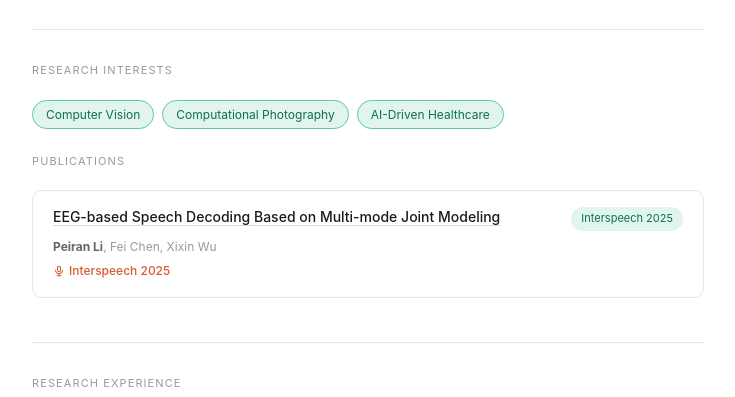
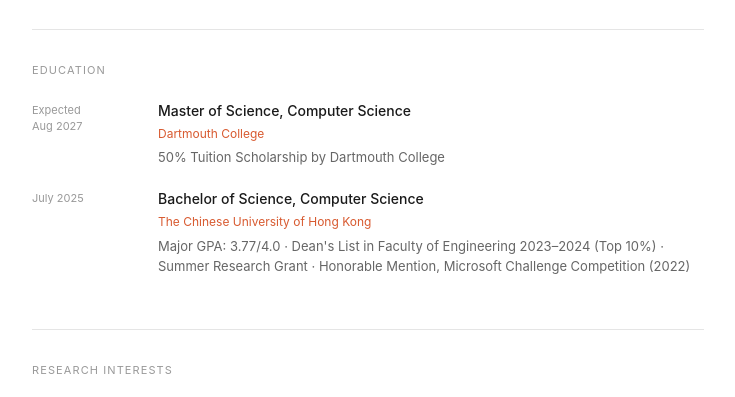
Before and after one commit to Prsteps/Peiran-Website, a plain HTML site: page index.html in a window 1280 px wide. Shown: the part 355-752 px from the top of the page, without its empty margins (272-1007 px from the left). Drawn offline with Linux system fonts and the light colour scheme.

Commit message:
fix nav scroll and add education

```diff
--- a/index.html
+++ b/index.html
@@ -277,10 +277,10 @@
   <nav class="nav">
     <span class="nav-logo">Peiran Li</span>
     <div class="nav-links">
-      <a class="active" onclick="scrollTo('research')">research</a>
-      <a onclick="scrollTo('experience')">experience</a>
-      <a onclick="scrollTo('photos')">life</a>
-      <a onclick="scrollTo('skills')">about</a>
+      <a class="active" onclick="document.getElementById('research').scrollIntoView({behavior:'smooth'})">research</a>
+      <a onclick="document.getElementById('experience').scrollIntoView({behavior:'smooth'})">experience</a>
+      <a onclick="document.getElementById('photos').scrollIntoView({behavior:'smooth'})">life</a>
+      <a onclick="document.getElementById('skills').scrollIntoView({behavior:'smooth'})">about</a>
     </div>
   </nav>
 
@@ -302,7 +302,28 @@
     </div>
   </section>
 
-  <!-- RESEARCH -->
+  <!-- EDUCATION -->
+  <section class="section" id="education">
+    <div class="section-label">Education</div>
+    <div class="exp-item">
+      <div class="exp-date">Expected<br>Aug 2027</div>
+      <div>
+        <div class="exp-title">Master of Science, Computer Science</div>
+        <div class="exp-org">Dartmouth College</div>
+        <div class="exp-desc">50% Tuition Scholarship by Dartmouth College</div>
+      </div>
+    </div>
+    <div class="exp-item">
+      <div class="exp-date">July 2025</div>
+      <div>
+        <div class="exp-title">Bachelor of Science, Computer Science</div>
+        <div class="exp-org">The Chinese University of Hong Kong</div>
+        <div class="exp-desc">Major GPA: 3.77/4.0 · Dean's List in Faculty of Engineering 2023–2024 (Top 10%) · Summer Research Grant · Honorable Mention, Microsoft Challenge Competition (2022)</div>
+      </div>
+    </div>
+  </section>
+
+    <!-- RESEARCH -->
   <section class="section" id="research">
     <div class="section-label">Research interests</div>
     <div class="interest-tags">
```
